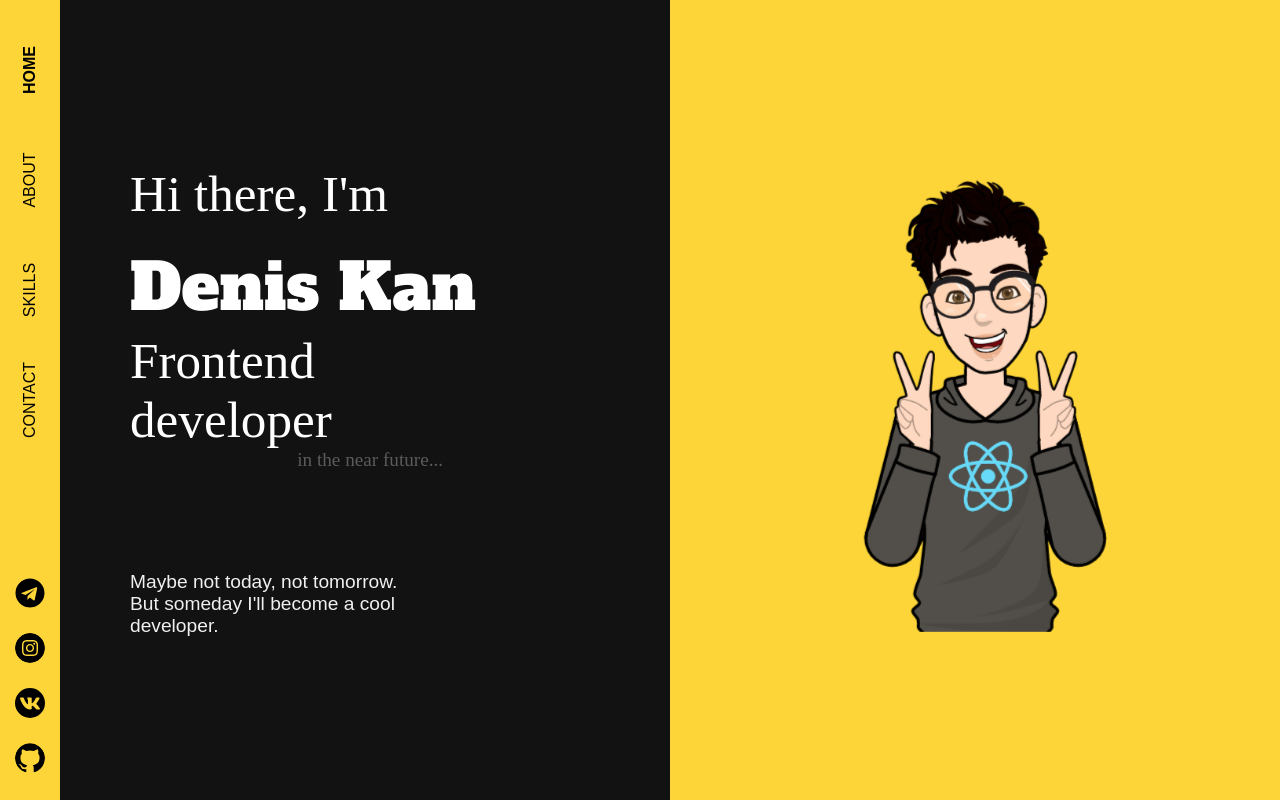
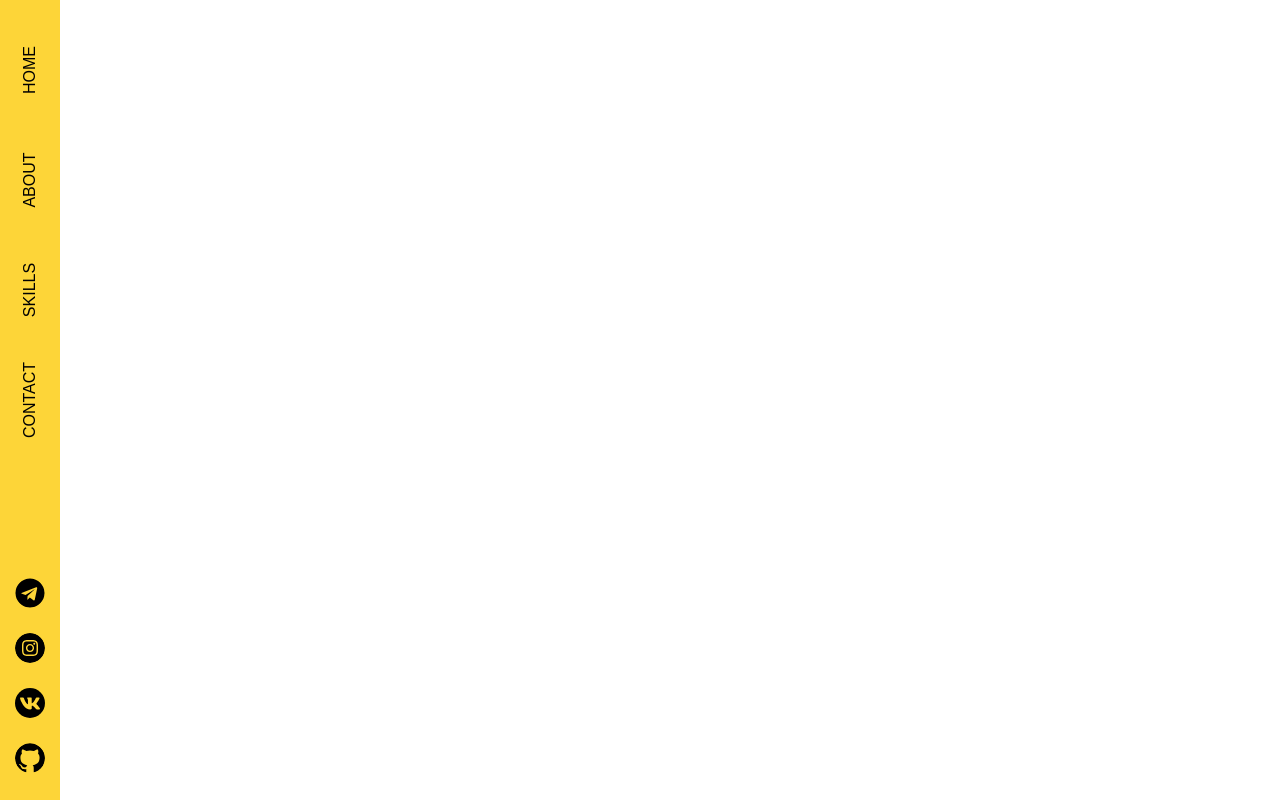
Before and after one commit to Sakurai-exe/whoami, a React app: page / in a window 1280 px wide. Built offline with nearby package versions, Linux system fonts and the light colour scheme; the HTML template or start-up script is replaced by a standard one; a web font is replaced by a local one.

Commit message:
Настройка корректного роута

```diff
--- a/src/App.jsx
+++ b/src/App.jsx
@@ -13,7 +13,7 @@ export const App = () => (
 		<div className={styles.container}>
 			<Header />
 			<Routes>
-				<Route path="/" element={[<Hello />, <GreetingsR />]} />
+				<Route path="/whoami" element={[<Hello />, <GreetingsR />]} />
 				<Route path="/About" element={<About />} />
 				<Route path="/Skills" element={<Skills />} />
 				<Route path="/Contact" element={<Contact />} />
--- a/src/Header/NavBar/NavBar.jsx
+++ b/src/Header/NavBar/NavBar.jsx
@@ -6,7 +6,7 @@ const NavBar = () => (
 	<div className={styles.NavBar}>
 		<div className={styles.NavBarLink}>
 			<NavLink
-				to="/"
+				to="/whoami"
 				className={({ isActive }) =>
 					isActive ? styles.active : styles.notActive
 				}
```
